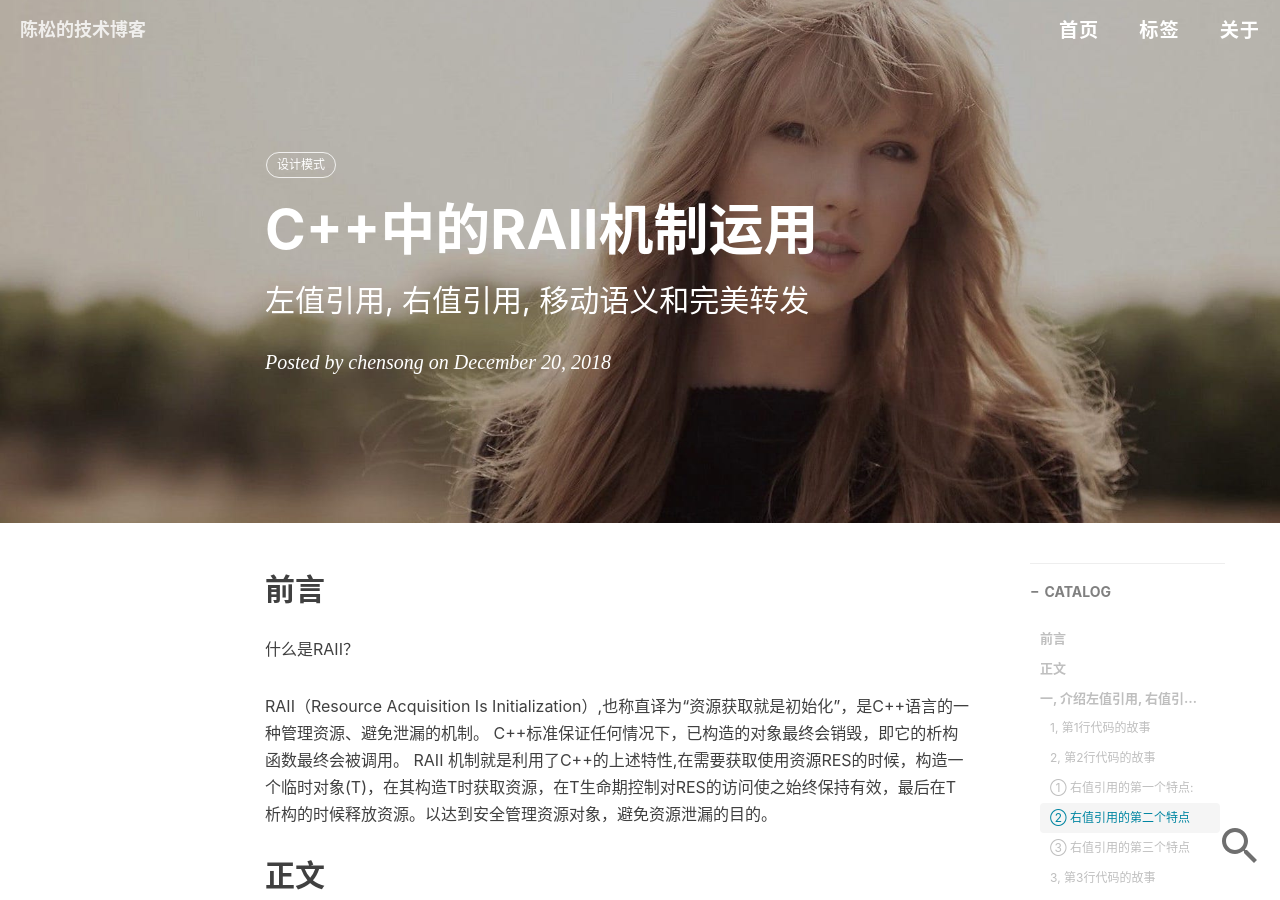
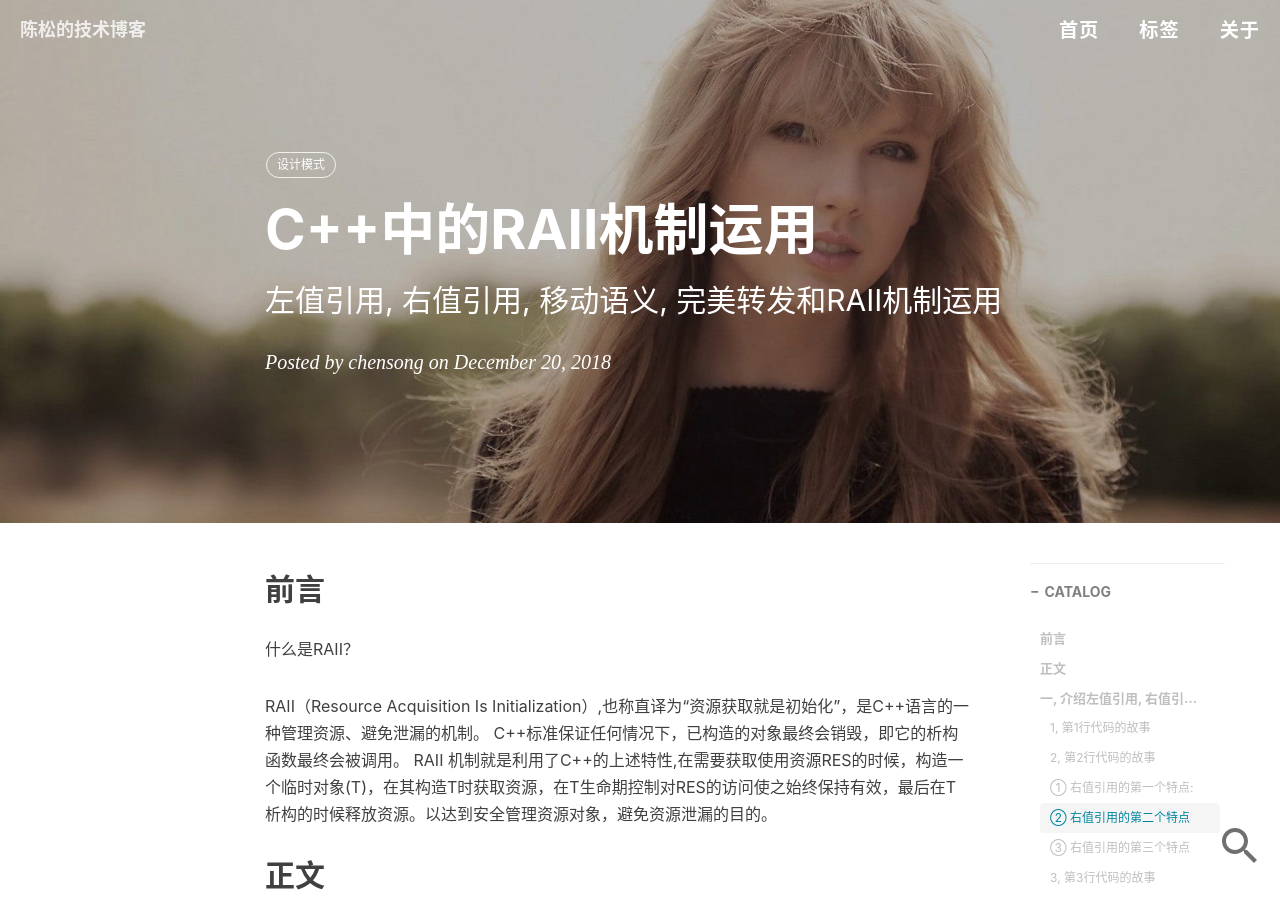
Before and after one commit to chensongpoixs/chensongpoixs.github.io, a Jekyll site: the page built from _posts/2018-12-20-C++中的RAII机制运用.md, in a window 1280 px wide and 900 px high. Built offline with Jekyll 4.4.1, drawn with Linux system fonts in a browser that asks for light colours; nearby versions of some CDN libraries; comment, search, counter and statistics services are not loaded.

Commit message:
文章说明

```diff
--- a/_posts/2018-12-20-C++中的RAII机制运用.md
+++ b/_posts/2018-12-20-C++中的RAII机制运用.md
@@ -1,7 +1,7 @@
 ---
 layout:     post
 title:      C++中的RAII机制运用
-subtitle:   左值引用, 右值引用, 移动语义和完美转发
+subtitle:   左值引用, 右值引用, 移动语义, 完美转发和RAII机制运用
 date:       2018-12-20
 author:     chensong
 header-img: img/2018-12-20/bg_ARII.jpg
```
